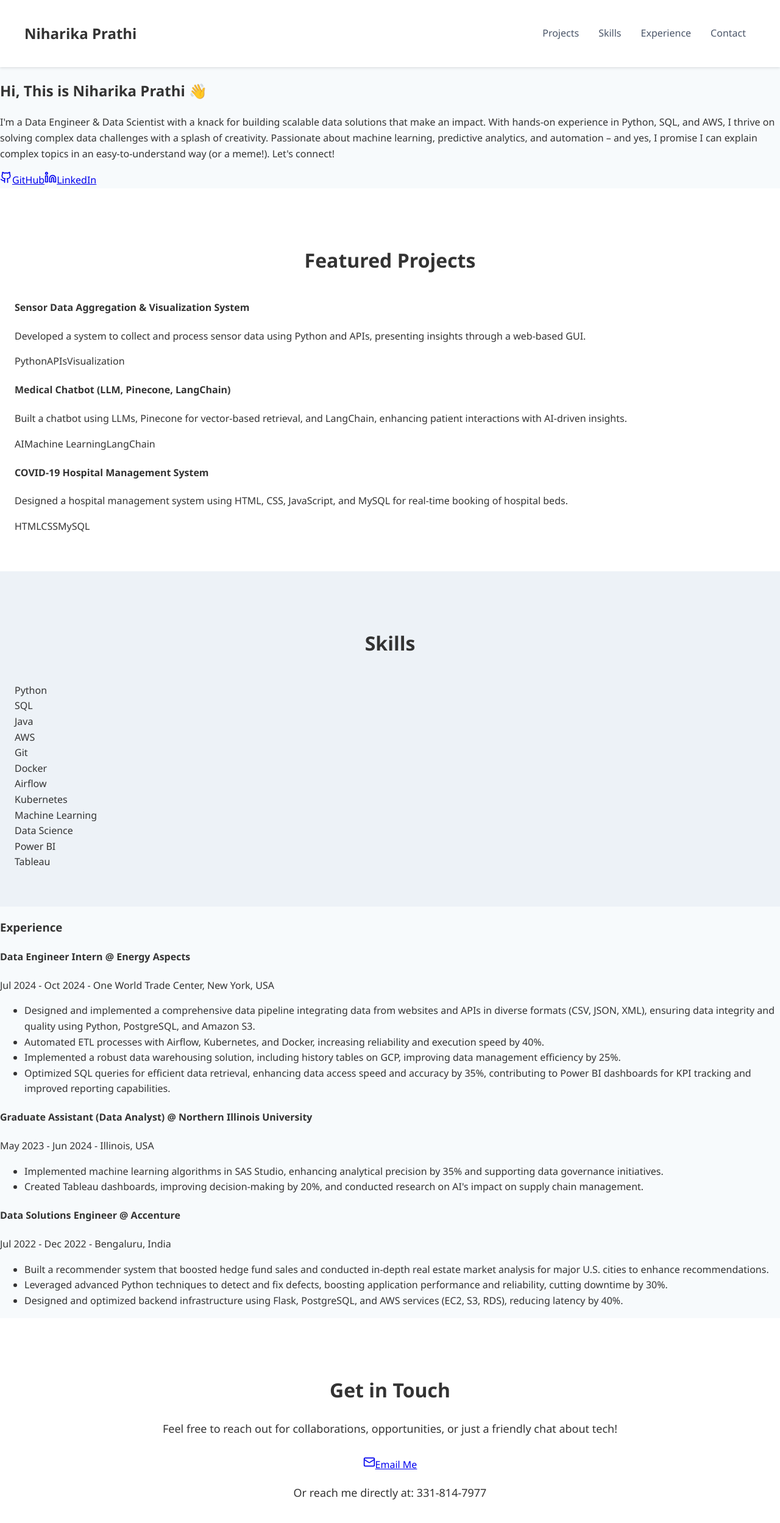
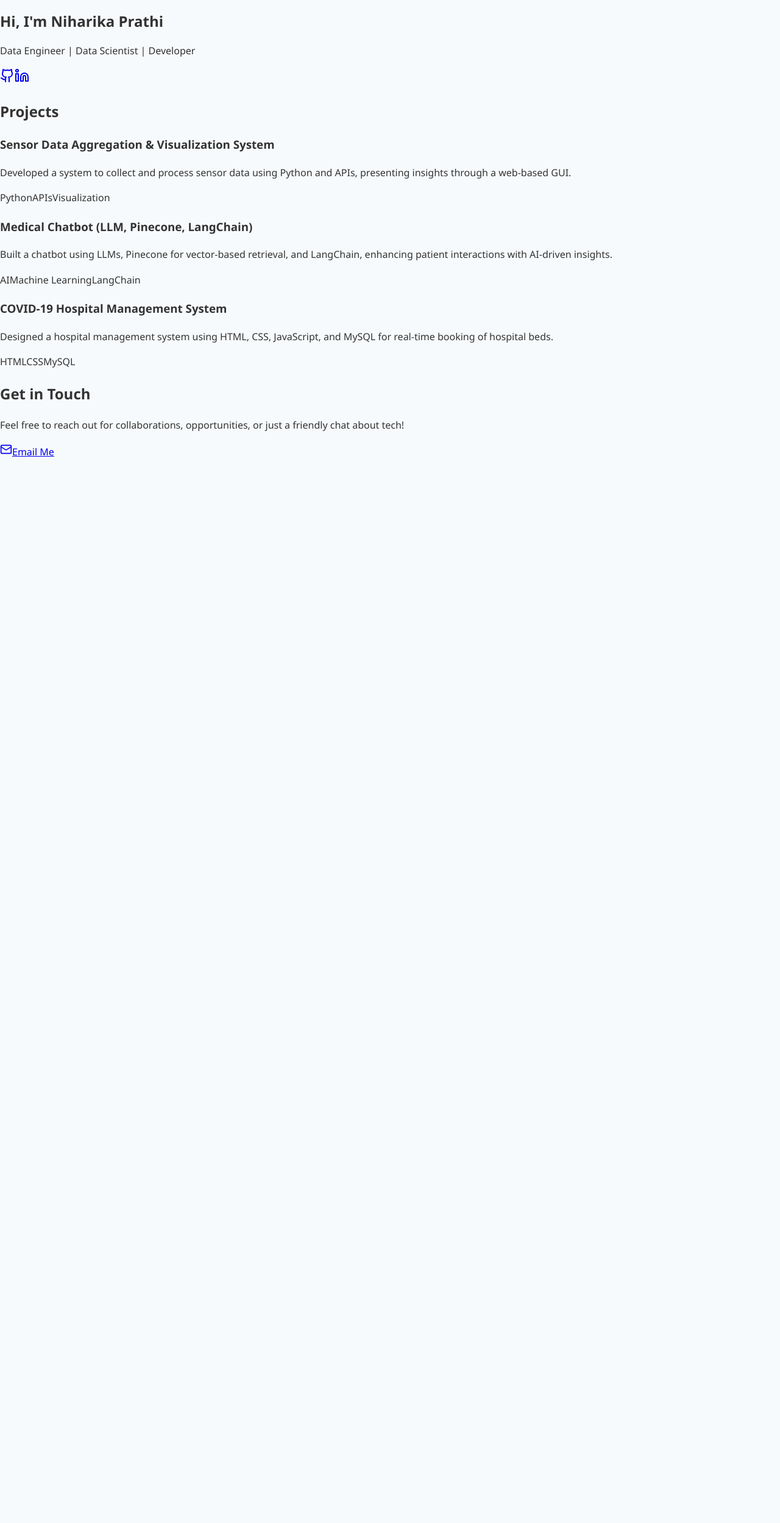
Before and after one commit to niha3101/niha-portfolio, a React (Create React App) app: page / in a window 1280 px wide. Shown: the top 2498 px of the page at 61% size. After the commit the page ends 800 px from the top, so only its background shows below. Built offline with nearby package versions, Linux system fonts and the light colour scheme.

Commit message:
framer-motion

```diff
--- a/package.json
+++ b/package.json
@@ -4,6 +4,7 @@
   "private": true,
   "dependencies": {
     "cra-template": "1.2.0",
+    "framer-motion": "^12.4.0",
     "lucide-react": "^0.474.0",
     "react": "^18.3.1",
     "react-dom": "^18.3.1",
--- a/src/Portfolio.js
+++ b/src/Portfolio.js
@@ -1,7 +1,32 @@
-import React from 'react';
-import { Github, Linkedin, Mail, ExternalLink } from 'lucide-react';
+import React from "react";
+import { motion } from "framer-motion";
+import { Github, Linkedin, Mail } from "lucide-react";
 
-const Portfolio = () => {
+const Home = () => {
+  return (
+    <div className="min-h-screen bg-gray-900 text-white px-10 flex flex-col justify-center items-center text-center">
+      <motion.h1
+        className="text-4xl font-bold"
+        initial={{ opacity: 0, y: -50 }}
+        animate={{ opacity: 1, y: 0 }}
+        transition={{ duration: 1 }}
+      >
+        Hi, I'm Niharika Prathi
+      </motion.h1>
+      <p className="mt-4 text-lg text-gray-400">Data Engineer | Data Scientist | Developer</p>
+      <div className="flex space-x-4 mt-6">
+        <a href="https://github.com/niha3101" className="text-gray-400 hover:text-white">
+          <Github size={24} />
+        </a>
+        <a href="https://www.linkedin.com/in/niharika-prathi/" className="text-gray-400 hover:text-white">
+          <Linkedin size={24} />
+        </a>
+      </div>
+    </div>
+  );
+};
+
+const Projects = () => {
   const projects = [
     {
       title: "Sensor Data Aggregation & Visualization System",
@@ -20,148 +45,49 @@ const Portfolio = () => {
     }
   ];
 
-  const skills = [
-    "Python", "SQL", "Java", "AWS", "Git", "Docker", "Airflow", "Kubernetes",
-    "Machine Learning", "Data Science", "Power BI", "Tableau"
-  ];
-
-  const experience = [
-    {
-      company: "Energy Aspects",
-      position: "Data Engineer Intern",
-      duration: "Jul 2024 - Oct 2024",
-      location: "One World Trade Center, New York, USA",
-      description: [
-        "Designed and implemented a comprehensive data pipeline integrating data from websites and APIs in diverse formats (CSV, JSON, XML), ensuring data integrity and quality using Python, PostgreSQL, and Amazon S3.",
-        "Automated ETL processes with Airflow, Kubernetes, and Docker, increasing reliability and execution speed by 40%.",
-        "Implemented a robust data warehousing solution, including history tables on GCP, improving data management efficiency by 25%.",
-        "Optimized SQL queries for efficient data retrieval, enhancing data access speed and accuracy by 35%, contributing to Power BI dashboards for KPI tracking and improved reporting capabilities."
-      ]
-    },
-    {
-      company: "Northern Illinois University",
-      position: "Graduate Assistant (Data Analyst)",
-      duration: "May 2023 - Jun 2024",
-      location: "Illinois, USA",
-      description: [
-        "Implemented machine learning algorithms in SAS Studio, enhancing analytical precision by 35% and supporting data governance initiatives.",
-        "Created Tableau dashboards, improving decision-making by 20%, and conducted research on AI's impact on supply chain management."
-      ]
-    },
-    {
-      company: "Accenture",
-      position: "Data Solutions Engineer",
-      duration: "Jul 2022 - Dec 2022",
-      location: "Bengaluru, India",
-      description: [
-        "Built a recommender system that boosted hedge fund sales and conducted in-depth real estate market analysis for major U.S. cities to enhance recommendations.",
-        "Leveraged advanced Python techniques to detect and fix defects, boosting application performance and reliability, cutting downtime by 30%.",
-        "Designed and optimized backend infrastructure using Flask, PostgreSQL, and AWS services (EC2, S3, RDS), reducing latency by 40%."
-      ]
-    }
-  ];
-
   return (
-    <div className="min-h-screen bg-gray-50">
-      {/* Header */}
-      <header className="bg-white shadow-sm">
-        <nav className="max-w-6xl mx-auto px-4 py-4 flex justify-between items-center">
-          <h1 className="text-xl font-bold text-gray-800">Niharika Prathi</h1>
-          <div className="space-x-6">
-            <a href="#projects" className="text-gray-600 hover:text-gray-900">Projects</a>
-            <a href="#skills" className="text-gray-600 hover:text-gray-900">Skills</a>
-            <a href="#experience" className="text-gray-600 hover:text-gray-900">Experience</a>
-            <a href="#contact" className="text-gray-600 hover:text-gray-900">Contact</a>
-          </div>
-        </nav>
-      </header>
-
-      {/* Hero Section */}
-      <section className="max-w-6xl mx-auto px-4 py-20">
-        <div className="max-w-3xl">
-          <h2 className="text-4xl font-bold mb-6 text-gray-800">Hi, This is Niharika Prathi 👋</h2>
-          <p className="text-xl text-gray-600 mb-8">
-            I'm a Data Engineer & Data Scientist with a knack for building scalable data solutions that make an impact. With hands-on experience in Python, SQL, and AWS, I thrive on solving complex data challenges with a splash of creativity. Passionate about machine learning, predictive analytics, and automation – and yes, I promise I can explain complex topics in an easy-to-understand way (or a meme!). Let's connect!
-          </p>
-          <div className="flex space-x-4">
-            <a href="https://github.com/niha3101" className="inline-flex items-center space-x-2 text-gray-600 hover:text-gray-900">
-              <Github size={20} />
-              <span>GitHub</span>
-            </a>
-            <a href="https://www.linkedin.com/in/niharika-prathi/" className="inline-flex items-center space-x-2 text-gray-600 hover:text-gray-900">
-              <Linkedin size={20} />
-              <span>LinkedIn</span>
-            </a>
-          </div>
-        </div>
-      </section>
-
-      {/* Projects Section */}
-      <section id="projects" className="bg-white py-20">
-        <div className="max-w-6xl mx-auto px-4">
-          <h3 className="text-2xl font-bold mb-12 text-gray-800">Featured Projects</h3>
-          <div className="grid grid-cols-1 md:grid-cols-2 lg:grid-cols-3 gap-8">
+    <div className="py-20 px-10">
+      <h2 className="text-3xl font-bold">Projects</h2>
+      <div className="grid grid-cols-1 md:grid-cols-2 lg:grid-cols-3 gap-6 mt-10">
         {projects.map((project, index) => (
-              <div key={index} className="bg-gray-50 rounded-lg p-6 hover:shadow-lg transition-shadow">
-                <h4 className="text-xl font-semibold mb-3 text-gray-800">{project.title}</h4>
-                <p className="text-gray-600 mb-4">{project.description}</p>
-                <div className="flex flex-wrap gap-2 mb-4">
+          <motion.div
+            key={index}
+            className="bg-gray-800 p-5 rounded-xl hover:shadow-lg"
+            whileHover={{ scale: 1.05 }}
+          >
+            <h3 className="text-xl font-semibold text-white">{project.title}</h3>
+            <p className="text-gray-400">{project.description}</p>
+            <div className="flex flex-wrap gap-2 mt-2">
               {project.tags.map((tag, tagIndex) => (
-                    <span key={tagIndex} className="bg-gray-200 px-3 py-1 rounded-full text-sm">{tag}</span>
+                <span key={tagIndex} className="bg-gray-700 text-gray-300 px-3 py-1 rounded-full text-sm">{tag}</span>
               ))}
             </div>
-              </div>
+          </motion.div>
         ))}
       </div>
-        </div>
-      </section>
-
-      {/* Skills Section */}
-      <section id="skills" className="py-20 bg-gray-50">
-        <div className="max-w-6xl mx-auto px-4">
-          <h3 className="text-2xl font-bold mb-12 text-gray-800">Skills</h3>
-          <div className="flex flex-wrap gap-4">
-            {skills.map((skill, index) => (
-              <div key={index} className="bg-white px-6 py-3 rounded-lg shadow-sm text-gray-800">{skill}</div>
-            ))}
-          </div>
-        </div>
-      </section>
-
-      {/* Experience Section */}
-      <section id="experience" className="py-20">
-        <div className="max-w-6xl mx-auto px-4">
-          <h3 className="text-2xl font-bold mb-12 text-gray-800">Experience</h3>
-          <div className="space-y-8">
-            {experience.map((job, index) => (
-              <div key={index} className="bg-white p-6 rounded-lg shadow-lg">
-                <h4 className="text-xl font-semibold text-gray-800">{job.position} @ {job.company}</h4>
-                <p className="text-gray-600 mb-4">{job.duration} - {job.location}</p>
-                <ul className="list-disc pl-6 space-y-2 text-gray-600">
-                  {job.description.map((desc, idx) => (
-                    <li key={idx}>{desc}</li>
-                  ))}
-                </ul>
-              </div>
-            ))}
-          </div>
-        </div>
-      </section>
-
-      {/* Contact Section */}
-      <section id="contact" className="bg-white py-20">
-        <div className="max-w-6xl mx-auto px-4">
-          <h3 className="text-2xl font-bold mb-12 text-gray-800">Get in Touch</h3>
-          <p className="text-gray-600 mb-8">Feel free to reach out for collaborations, opportunities, or just a friendly chat about tech!</p>
-          <a href="mailto:niharikaprathi3@gmail.com" className="inline-flex items-center space-x-2 bg-black text-white px-6 py-3 rounded-lg hover:bg-gray-800">
-            <Mail size={20} />
-            <span>Email Me</span>
-          </a>
-          <p className="mt-4 text-gray-600">Or reach me directly at: <span className="font-semibold">331-814-7977</span></p>
-        </div>
-      </section>
     </div>
   );
 };
 
-export default Portfolio;
+const Contact = () => {
+  return (
+    <div className="py-20 px-10 text-center">
+      <h2 className="text-3xl font-bold">Get in Touch</h2>
+      <p className="text-gray-400 mt-4">Feel free to reach out for collaborations, opportunities, or just a friendly chat about tech!</p>
+      <a href="mailto:niharikaprathi3@gmail.com" className="inline-flex items-center space-x-2 bg-black text-white px-6 py-3 mt-6 rounded-lg hover:bg-gray-800">
+        <Mail size={20} />
+        <span>Email Me</span>
+      </a>
+    </div>
+  );
+};
+
+export default function App() {
+  return (
+    <div>
+      <Home />
+      <Projects />
+      <Contact />
+    </div>
+  );
+}
```
Also changed, not shown: 1 other file (tests, documents, lock files or other folders). Lines whose indentation alone changed are shown as unchanged.
